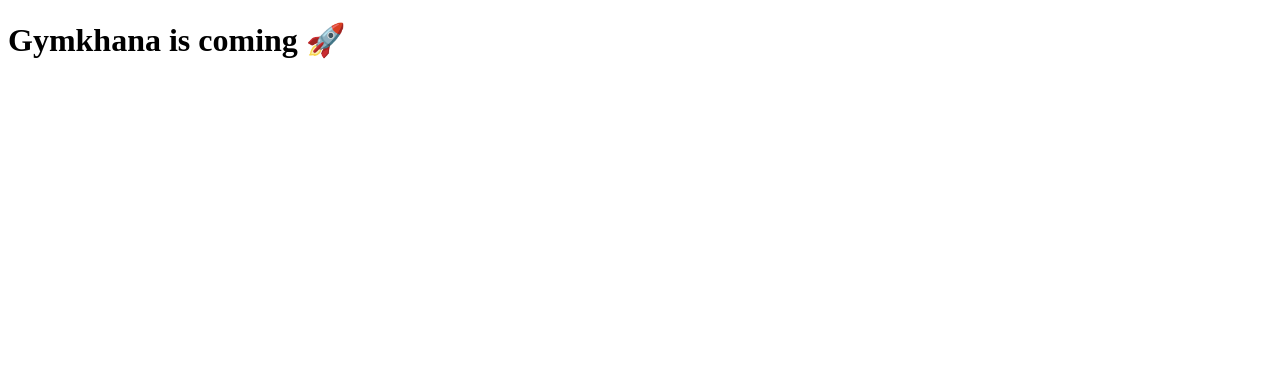
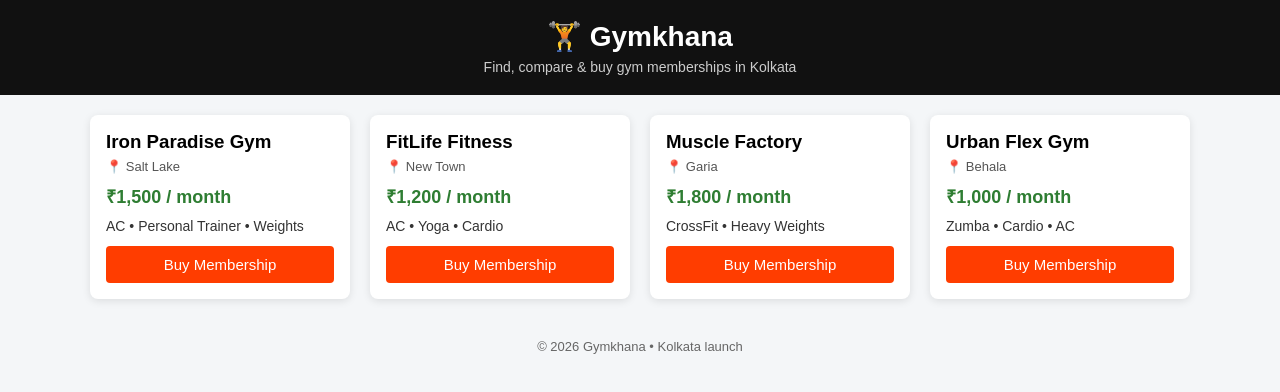
Before and after one commit to dipchak1/GymKhana, a plain HTML site: page index.html in a window 1280 px wide. Drawn offline with Linux system fonts and the light colour scheme.

Commit message:
Update index.html
Add Gymkhana frontend with gym listings

```diff
--- a/index.html
+++ b/index.html
@@ -1,9 +1,148 @@
 <!DOCTYPE html>
-<html>
+<html lang="en">
 <head>
-  <title>Gymkhana</title>
+<meta charset="UTF-8">
+<title>Gymkhana – Find & Compare Gyms in Kolkata</title>
+<meta name="viewport" content="width=device-width, initial-scale=1.0">
+
+<style>
+body {
+  margin: 0;
+  font-family: Arial, sans-serif;
+  background: #f4f6f8;
+}
+
+header {
+  background: #111;
+  color: #fff;
+  padding: 20px;
+  text-align: center;
+}
+
+header h1 {
+  margin: 0;
+  font-size: 28px;
+}
+
+header p {
+  margin: 6px 0 0;
+  font-size: 14px;
+  color: #ccc;
+}
+
+.container {
+  max-width: 1100px;
+  margin: auto;
+  padding: 20px;
+}
+
+.grid {
+  display: grid;
+  grid-template-columns: repeat(auto-fit, minmax(260px, 1fr));
+  gap: 20px;
+}
+
+.card {
+  background: #fff;
+  border-radius: 8px;
+  padding: 16px;
+  box-shadow: 0 2px 8px rgba(0,0,0,0.1);
+}
+
+.card h3 {
+  margin: 0 0 6px;
+}
+
+.area {
+  font-size: 13px;
+  color: #555;
+}
+
+.price {
+  margin: 10px 0;
+  font-size: 18px;
+  font-weight: bold;
+  color: #2e7d32;
+}
+
+.features {
+  font-size: 14px;
+  margin-bottom: 12px;
+  color: #333;
+}
+
+button {
+  width: 100%;
+  padding: 10px;
+  border: none;
+  border-radius: 4px;
+  background: #ff3d00;
+  color: #fff;
+  font-size: 15px;
+  cursor: pointer;
+}
+
+button:hover {
+  background: #e53900;
+}
+
+footer {
+  text-align: center;
+  font-size: 13px;
+  color: #666;
+  padding: 20px;
+}
+</style>
 </head>
+
 <body>
-  <h1>Gymkhana is coming 🚀</h1>
+
+<header>
+  <h1>🏋️ Gymkhana</h1>
+  <p>Find, compare & buy gym memberships in Kolkata</p>
+</header>
+
+<div class="container">
+  <div class="grid">
+
+    <div class="card">
+      <h3>Iron Paradise Gym</h3>
+      <div class="area">📍 Salt Lake</div>
+      <div class="price">₹1,500 / month</div>
+      <div class="features">AC • Personal Trainer • Weights</div>
+      <button>Buy Membership</button>
+    </div>
+
+    <div class="card">
+      <h3>FitLife Fitness</h3>
+      <div class="area">📍 New Town</div>
+      <div class="price">₹1,200 / month</div>
+      <div class="features">AC • Yoga • Cardio</div>
+      <button>Buy Membership</button>
+    </div>
+
+    <div class="card">
+      <h3>Muscle Factory</h3>
+      <div class="area">📍 Garia</div>
+      <div class="price">₹1,800 / month</div>
+      <div class="features">CrossFit • Heavy Weights</div>
+      <button>Buy Membership</button>
+    </div>
+
+    <div class="card">
+      <h3>Urban Flex Gym</h3>
+      <div class="area">📍 Behala</div>
+      <div class="price">₹1,000 / month</div>
+      <div class="features">Zumba • Cardio • AC</div>
+      <button>Buy Membership</button>
+    </div>
+
+  </div>
+</div>
+
+<footer>
+  © 2026 Gymkhana • Kolkata launch
+</footer>
+
 </body>
 </html>
```
